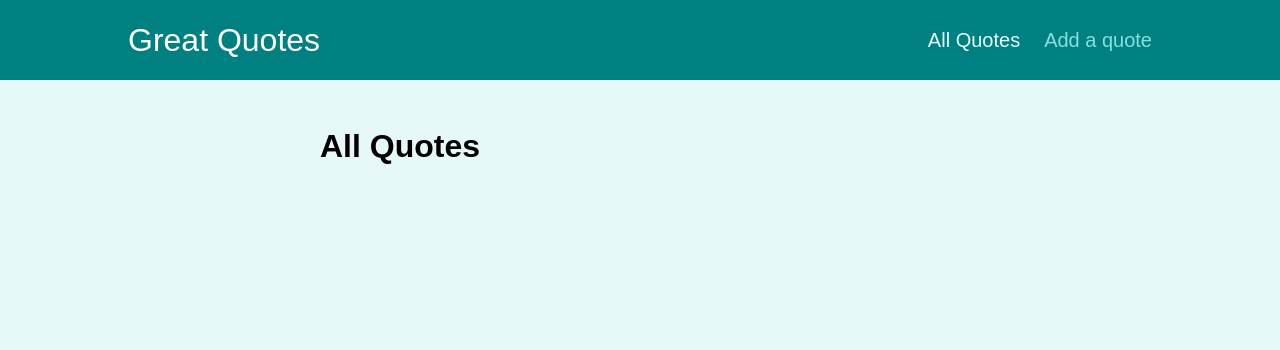
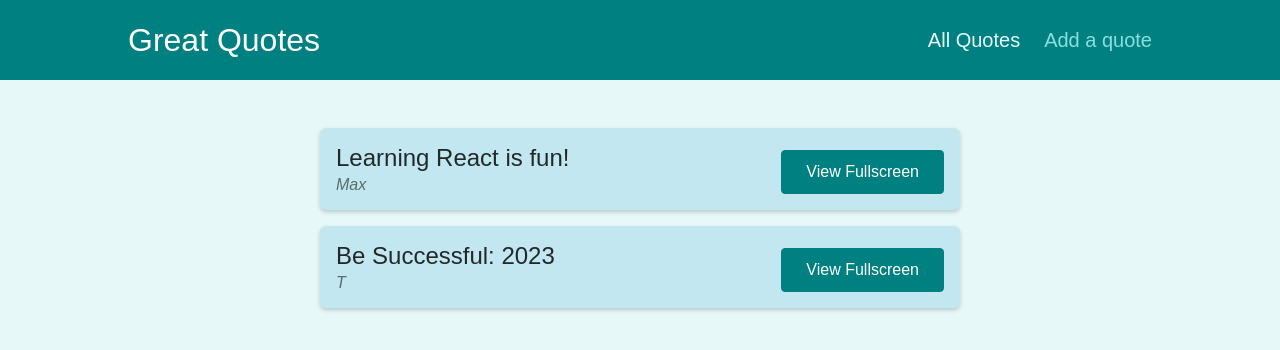
Before and after one commit to tadams95/REACT-ROUTER-PRACTICE, a React (Create React App) app: page /quotes in a window 1280 px wide. Shown: the top 350 px of the page. Built offline with nearby package versions, Linux system fonts and the light colour scheme.

Commit message:
Add dummy data to AllQuotes

```diff
--- a/src/pages/AllQuotes.js
+++ b/src/pages/AllQuotes.js
@@ -1,5 +1,12 @@
+import QuoteList from "../components/quotes/QuoteList";
+
+const DUMMY_QUOTES = [
+    { id: "q1", author: "Max", text: "Learning React is fun!"},
+    { id: "q2", author: "T", text: "Be Successful: 2023"},
+]
+
 const AllQuotes = () => {
-  return <h1>All Quotes</h1>;
+  return <QuoteList quotes={DUMMY_QUOTES} />
 };
 
 export default AllQuotes;
--- a/src/pages/NewQuote.js
+++ b/src/pages/NewQuote.js
@@ -1,5 +1,12 @@
+import QuoteForm from "../components/quotes/QuoteForm";
+
 const NewQuote = () => {
-    return <h1>New Quote</h1>;
+
+const addQuoteHandler = quoteData => {
+    console.log(quoteData)
+}
+
+    return <QuoteForm onAddQuote={addQuoteHandler} />
 }
 
 export default NewQuote;
```
